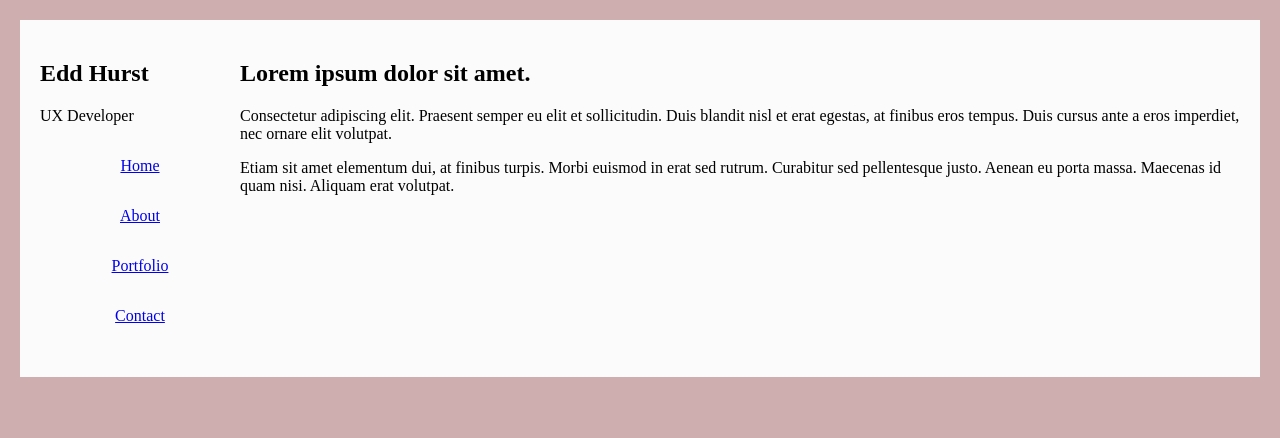
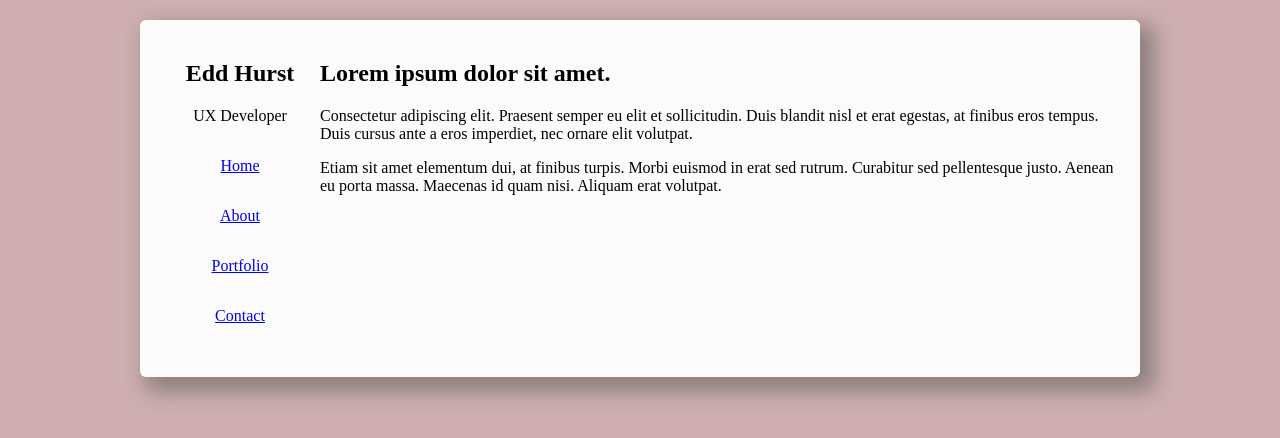
Before and after one commit to cssbynumbers/cssbynumbers.github.io, a plain HTML site: page index.html in a window 1280 px wide. Drawn offline with Linux system fonts and the light colour scheme.

Commit message:
Amend page position, max width and add box shadow

```diff
--- a/assets/css/styles.css
+++ b/assets/css/styles.css
@@ -6,15 +6,19 @@ body {
 
 .portfolio-card {
   background-color: #fbfbfb;
+  border-radius: 6px;
+  box-shadow: 10px 10px 20px 5px #908181;
   display: flex;
   padding: 20px;
+  margin: 0 auto;
+  max-width: 75vw;
 }
 
 .portfolio-links {
   flex: 1;
 }
 
-.header {
+header {
   text-align: center;
 }
 
```
